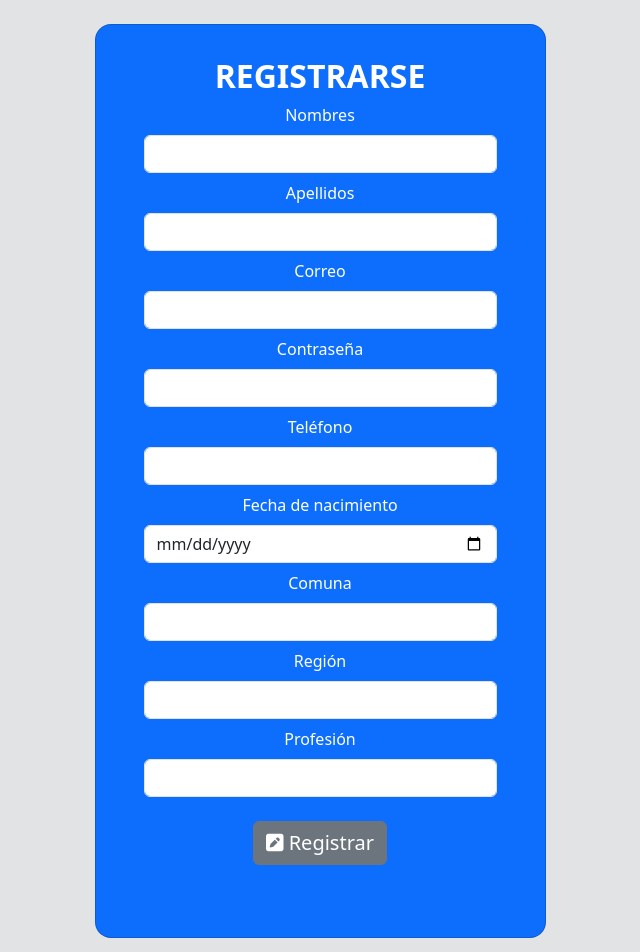
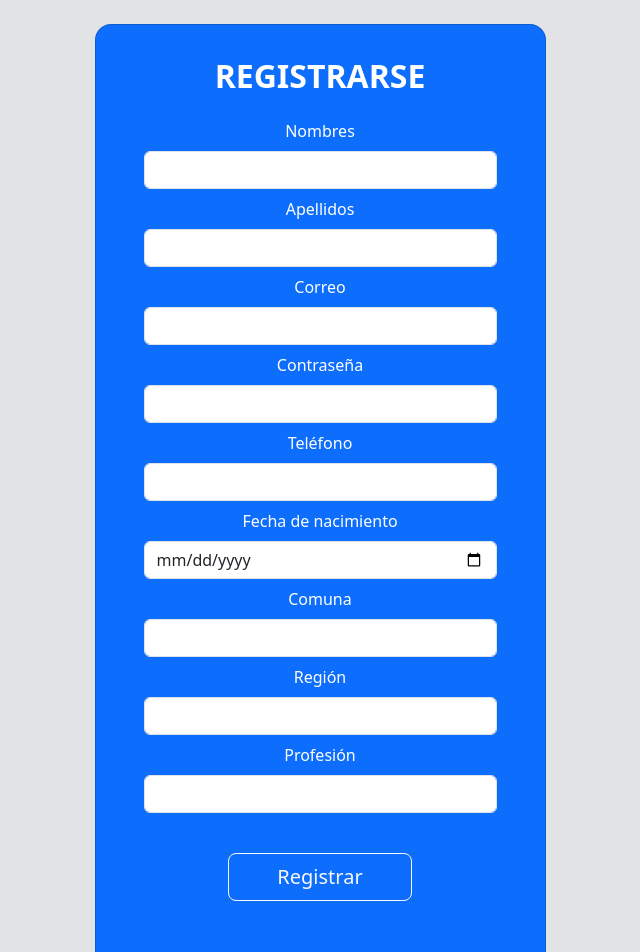
Before and after one commit to Qm-Dev/grupo4diseno20232, a React (Create React App) app in the folder proyecto-diseno-software-20232/: page /register in a window 1280 px wide. Shown: the top 952 px of the page, without its empty margins (320-960 px from the left). Built offline with nearby package versions, Linux system fonts and the light colour scheme; the HTML template or start-up script is replaced by a standard one.

Commit message:
Register

```diff
--- a/proyecto-diseno-software-20232/src/Pages/Register.js
+++ b/proyecto-diseno-software-20232/src/Pages/Register.js
@@ -20,7 +20,7 @@ function Register() {
                                 <div className="card-body px-5 py-2 text-center">
                                     {/* Formulario de inicio de sesión */}
                                     <div className="mb-md-5 mt-md-4 pb-0">
-                                        <h2 className="fw-bold mb-2 text-uppercase">Registrarse</h2>
+                                        <h2 className="fw-bold mb-4 text-uppercase">Registrarse</h2>
                                         <div className="form-outline form-white mb-2">
                                             <label className="form-label" htmlFor="text">Nombres</label>
                                             <input type="text" id="" className="form-control" />
@@ -53,12 +53,12 @@ function Register() {
                                             <label className="form-label" htmlFor="text">Región</label>
                                             <input type="text" id="" className="form-control" />
                                         </div>
-                                        <div className="form-outline form-white mb-2">
+                                        <div className="form-outline form-white mb-4">
                                             <label className="form-label" htmlFor="text">Profesión</label>
                                             <input type="text" id="" className="form-control" />
                                         </div>
                                         <div class="text-center p-3">
-                                            <button type="submit" class="fs-5 btn btn-secondary"><i class="fa fa-pencil-square" aria-hidden="true"></i> Registrar</button>
+                                            <button type="submit" className="btn btn-outline-light btn-lg px-5"> Registrar</button>
                                         </div>
                                     </div>
                                 </div>
```
